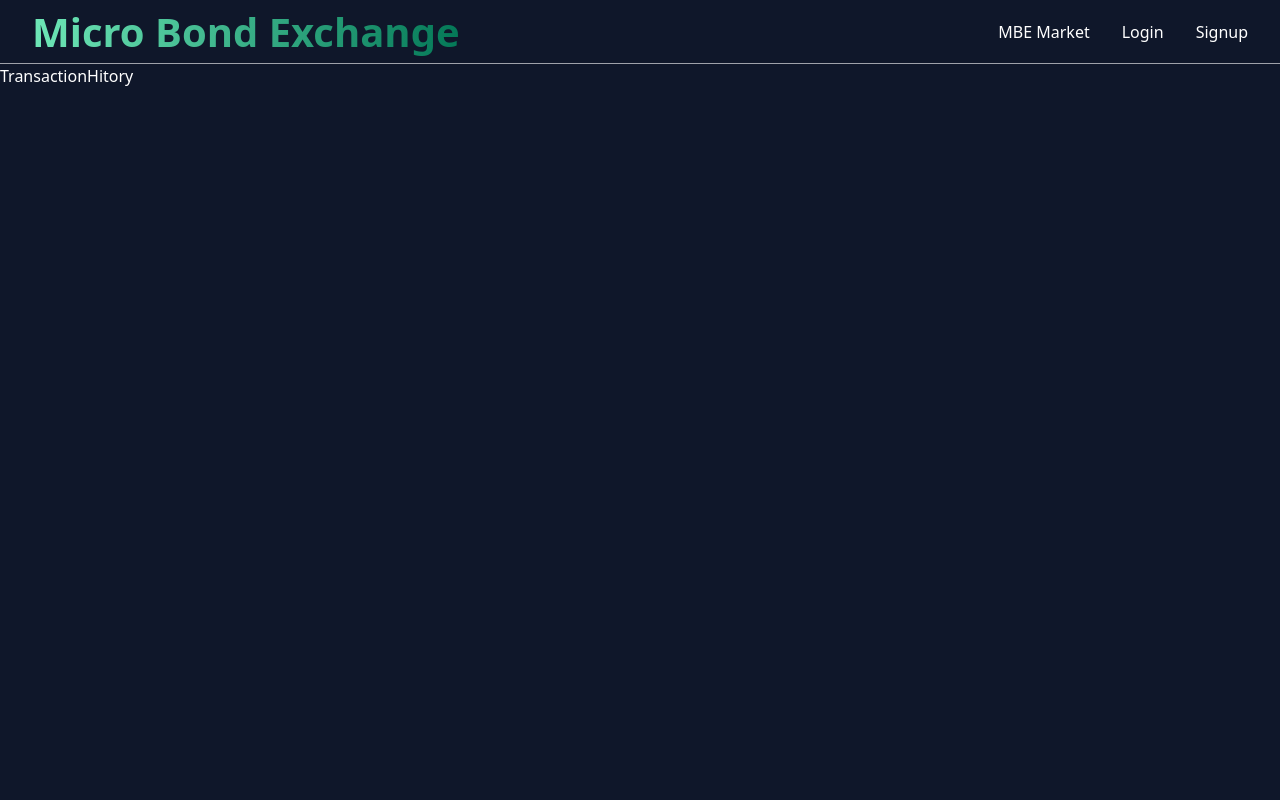
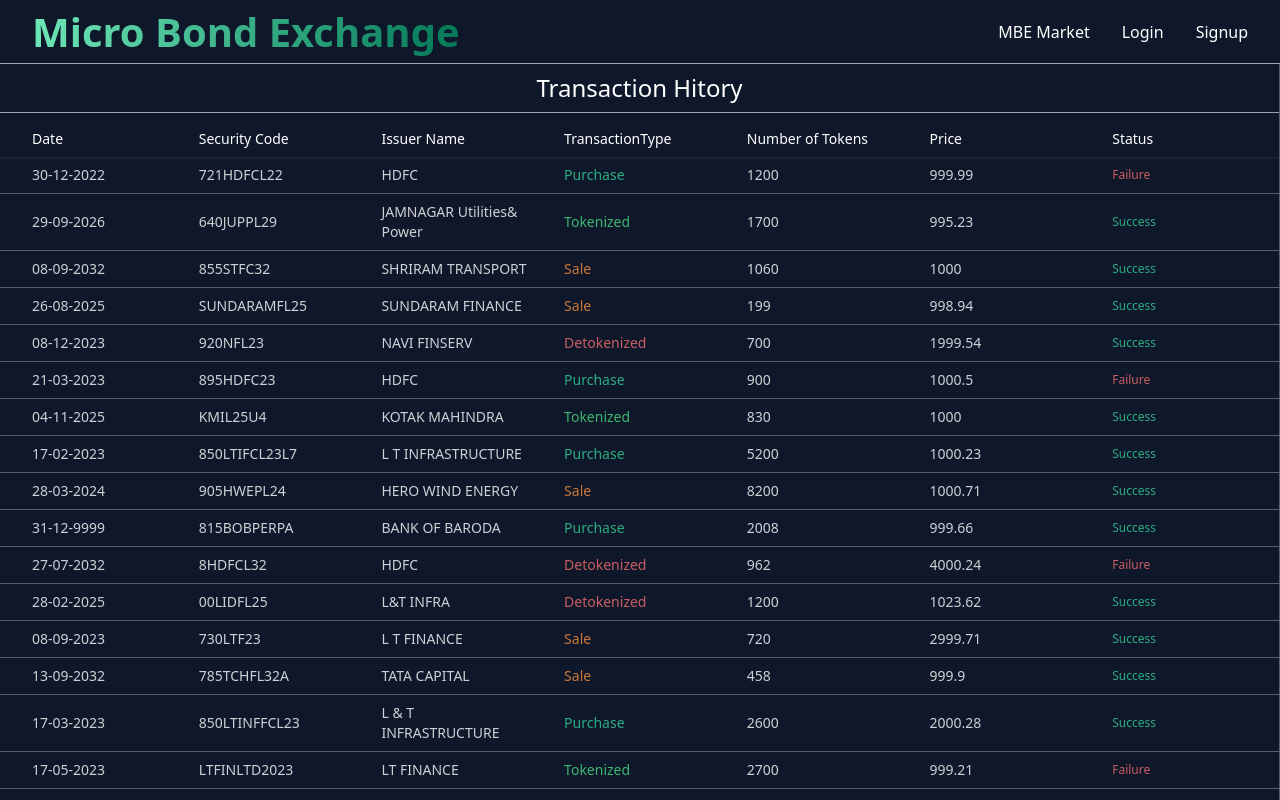
Before and after one commit to Inclusive-GrowthChain/NPCI-UI, a React (Create React App) app: page /transaction-hitory in a window 1280 px wide. Built offline with nearby package versions, Linux system fonts and the light colour scheme.

Commit message:
profile, transaction history pages added

```diff
--- a/src/comp/Home/Profile.js
+++ b/src/comp/Home/Profile.js
@@ -1,7 +1,49 @@
+function Input({ lable = "", value = "" }) {
+  return (
+    <div className='df'>
+      <p className="w-28 font-medium shrink-0">{lable}</p>
+      <span className="font-medium">:</span>
+      <p className="ml-6">{value}</p>
+    </div>
+  )
+}
 
 function Profile() {
   return (
-    <div>Profile</div>
+    <section className="grid gap-4 justify-center max-w-md mx-auto px-6 py-10 bg-slate-800 rounded-b-2xl">
+      <Input
+        lable='Name'
+        value='Raj kumar'
+      />
+      <Input
+        lable='PAN Number'
+        value='12345'
+      />
+      <Input
+        lable='Aadhar Card'
+        value='865-4309-876-6654'
+      />
+      <Input
+        lable='Mobile'
+        value='9876543210'
+      />
+      <Input
+        lable='Email'
+        value='raj@gmail.com'
+      />
+      <Input
+        lable='Account ID'
+        value='1234'
+      />
+      <Input
+        lable='Gender'
+        value='Male'
+      />
+      <Input
+        lable='Address'
+        value='Some address, chennai.'
+      />
+    </section>
   )
 }
 
--- a/src/comp/Home/TokenHoldings.js
+++ b/src/comp/Home/TokenHoldings.js
@@ -3,16 +3,6 @@
 import live from "../../constants/live";
 import Detokenzise from './Modals/Detokenzise';
 import Sell from './Modals/Sell';
-
-function Input({ lable = "", value = "" }) {
-  return (
-    <div className='df'>
-      <p className="w-28 font-medium shrink-0">{lable}</p>
-      <span className="font-medium">:</span>
-      <p>{value}</p>
-    </div>
-  )
-}
 
 function TokenHoldings() {
   const [type, setType] = useState("")
@@ -30,33 +20,6 @@
 
   return (
     <section className="dfc h-full border-r border-[rgba(255,255,255,.3)] overflow-y-hidden">
-      <div className="grid sm:grid-cols-2 lg:grid-cols-3 gap-4 py-2 px-6 border-b border-[rgba(255,255,255,.3)]">
-        <Input
-          lable='First Name'
-          value='Raj'
-        />
-        <Input
-          lable='Last Name'
-          value='Kumar'
-        />
-        <Input
-          lable='PAN Number'
-          value='12345'
-        />
-        <Input
-          lable='Mobile'
-          value='9876543210'
-        />
-        <Input
-          lable='Email'
-          value='raj@gmail.com'
-        />
-        <Input
-          lable='Account ID'
-          value='1234'
-        />
-      </div>
-
       <h1 className='py-2 text-2xl text-center border-b border-[rgba(255,255,255,.6)]'>
         Your token holdings with MBE
       </h1>
--- a/src/comp/Home/TransactionHitory.js
+++ b/src/comp/Home/TransactionHitory.js
@@ -1,7 +1,60 @@
+import live from "../../constants/live";
+
+function getTypeClr(type) {
+  if (type === "Tokenized") return "text-green-400"
+  if (type === "Detokenized") return "text-red-400"
+  if (type === "Sale") return "text-orange-400"
+  return "text-emerald-400"
+}
 
 function TransactionHitory() {
   return (
-    <div>TransactionHitory</div>
+    <section className="dfc h-full border-r border-[rgba(255,255,255,.3)] overflow-y-hidden">
+      <h1 className='py-2 text-2xl text-center border-b border-[rgba(255,255,255,.6)]'>
+        Transaction Hitory
+      </h1>
+
+      <div className="scroll-y overflow-x-auto">
+        <table className="w-full table-fixed">
+          <thead>
+            <tr className="sticky top-0 text-sm bg-slate-900 shadow-[0_1px_3px_0_rgba(255,255,255,.1)] z-1">
+              <td className="pl-8 pr-4 py-2">Date</td>
+              <td className="px-4 py-2">Security Code</td>
+              <td className="px-4 py-2">Issuer Name</td>
+              <td className="px-4 py-2">TransactionType</td>
+              <td className="px-4 py-2">Number of Tokens</td>
+              <td className="px-4 py-2">Price</td>
+              <td className="px-4 py-2">Status</td>
+            </tr>
+          </thead>
+
+          <tbody>
+            {
+              live.map((li, i) => (
+                <tr
+                  key={li.id}
+                  className="hover:bg-[rgba(255,255,255,.1)] cursor-pointer group"
+                >
+                  <td className="pl-8 pr-4 py-2 text-sm opacity-80 border-b border-[rgba(255,255,255,.3)] group-hover:opacity-100"> {li.maturityDate} </td>
+                  <td className="px-4 py-2 text-sm opacity-80 border-b border-[rgba(255,255,255,.3)] group-hover:opacity-100"> {li.securityCode} </td>
+                  <td className="px-4 py-2 text-sm font-medium opacity-80 border-b border-[rgba(255,255,255,.3)] group-hover:opacity-100"> {li.issuerName} </td>
+                  <td className={`px-4 py-2 text-sm opacity-80 border-b border-[rgba(255,255,255,.3)] group-hover:opacity-100 ${getTypeClr(li.transactionType)}`}> {li.transactionType} </td>
+                  <td className="px-4 py-2 text-sm opacity-80 border-b border-[rgba(255,255,255,.3)] group-hover:opacity-100"> {li.noOfToken / 100} </td>
+                  <td className="px-4 py-2 text-sm opacity-80 border-b border-[rgba(255,255,255,.3)] group-hover:opacity-100"> {li.askPrice} </td>
+                  <td className={`px-4 py-2 text-xs opacity-80 border-b border-[rgba(255,255,255,.3)] group-hover:opacity-100 ${i % 5 === 0 ? "text-red-400" : "text-emerald-400"}`}>
+                    {
+                      i % 5 === 0
+                        ? "Failure"
+                        : "Success"
+                    }
+                  </td>
+                </tr>
+              ))
+            }
+          </tbody>
+        </table>
+      </div>
+    </section>
   )
 }
 
--- a/src/constants/live.js
+++ b/src/constants/live.js
@@ -1,3 +1,7 @@
+import getRandom from '../helper/getRandom';
+
+const type = ["Tokenized", "Detokenized", "Sale", "Purchase"]
+
 const live = [
   {
     id: "1",
@@ -13,6 +17,7 @@
     yield: "6.85",
     volumn: 20000,
     noOfToken: 120000,
+    transactionType: type[getRandom(0, 3)],
   },
   {
     id: "2",
@@ -28,6 +33,7 @@
     yield: "7.85",
     volumn: 300000,
     noOfToken: 170000,
+    transactionType: type[getRandom(0, 3)],
   },
   {
     id: "3",
@@ -43,6 +49,7 @@
     yield: "8.54",
     volumn: 1000000,
     noOfToken: 106000,
+    transactionType: type[getRandom(0, 3)],
   },
   {
     id: "4",
@@ -58,6 +65,7 @@
     yield: "7.81",
     volumn: 70000,
     noOfToken: 19900,
+    transactionType: type[getRandom(0, 3)],
   },
   {
     id: "5",
@@ -73,6 +81,7 @@
     yield: "10.08",
     volumn: 108000,
     noOfToken: 70000,
+    transactionType: type[getRandom(0, 3)],
   },
   {
     id: "6",
@@ -88,6 +97,7 @@
     yield: "7.22",
     volumn: 3000000,
     noOfToken: 90000,
+    transactionType: type[getRandom(0, 3)],
   },
   {
     id: "7",
@@ -103,6 +113,7 @@
     yield: "8",
     volumn: 70000,
     noOfToken: 83000,
+    transactionType: type[getRandom(0, 3)],
   },
   {
     id: "8",
@@ -118,6 +129,7 @@
     yield: "7.3",
     volumn: 800000,
     noOfToken: 520000,
+    transactionType: type[getRandom(0, 3)],
   },
   {
     id: "9",
@@ -133,6 +145,7 @@
     yield: "9.39",
     volumn: 4000000,
     noOfToken: 820000,
+    transactionType: type[getRandom(0, 3)],
   },
   {
     id: "10",
@@ -148,6 +161,7 @@
     yield: "8.25",
     volumn: 1000000,
     noOfToken: 200800,
+    transactionType: type[getRandom(0, 3)],
   },
   {
     id: "11",
@@ -163,6 +177,7 @@
     yield: "7.94",
     volumn: 90000,
     noOfToken: 96200,
+    transactionType: type[getRandom(0, 3)],
   },
   {
     id: "12",
@@ -178,6 +193,7 @@
     yield: "8.32",
     volumn: 700000,
     noOfToken: 120000,
+    transactionType: type[getRandom(0, 3)],
   },
   {
     id: "13",
@@ -193,6 +209,7 @@
     yield: "7.58",
     volumn: 900000,
     noOfToken: 72000,
+    transactionType: type[getRandom(0, 3)],
   },
   {
     id: "14",
@@ -208,6 +225,7 @@
     yield: "7.85",
     volumn: 500000,
     noOfToken: 45800,
+    transactionType: type[getRandom(0, 3)],
   },
   {
     id: "15",
@@ -223,6 +241,7 @@
     yield: "7.6",
     volumn: 600000,
     noOfToken: 260000,
+    transactionType: type[getRandom(0, 3)],
   },
   {
     id: "16",
@@ -238,6 +257,7 @@
     yield: "7.62",
     volumn: 8000000,
     noOfToken: 270000,
+    transactionType: type[getRandom(0, 3)],
   },
   {
     id: "17",
@@ -253,6 +273,7 @@
     yield: "7.5",
     volumn: 68000,
     noOfToken: 120000,
+    transactionType: type[getRandom(0, 3)],
   },
   {
     id: "18",
@@ -268,6 +289,7 @@
     yield: "7.53",
     volumn: 750000,
     noOfToken: 100000,
+    transactionType: type[getRandom(0, 3)],
   },
   {
     id: "19",
@@ -283,6 +305,7 @@
     yield: "6",
     volumn: 690000,
     noOfToken: 270000,
+    transactionType: type[getRandom(0, 3)],
   },
   {
     id: "20",
@@ -298,6 +321,7 @@
     yield: "8.05",
     volumn: 10000000,
     noOfToken: 120000,
+    transactionType: type[getRandom(0, 3)],
   },
 ]
 
--- /dev/null
+++ b/src/helper/getRandom.js
@@ -0,0 +1,5 @@
+function getRandom(min, max) {
+  return Math.floor(Math.random() * (max - min + 1) + min)
+}
+
+export default getRandom
```
